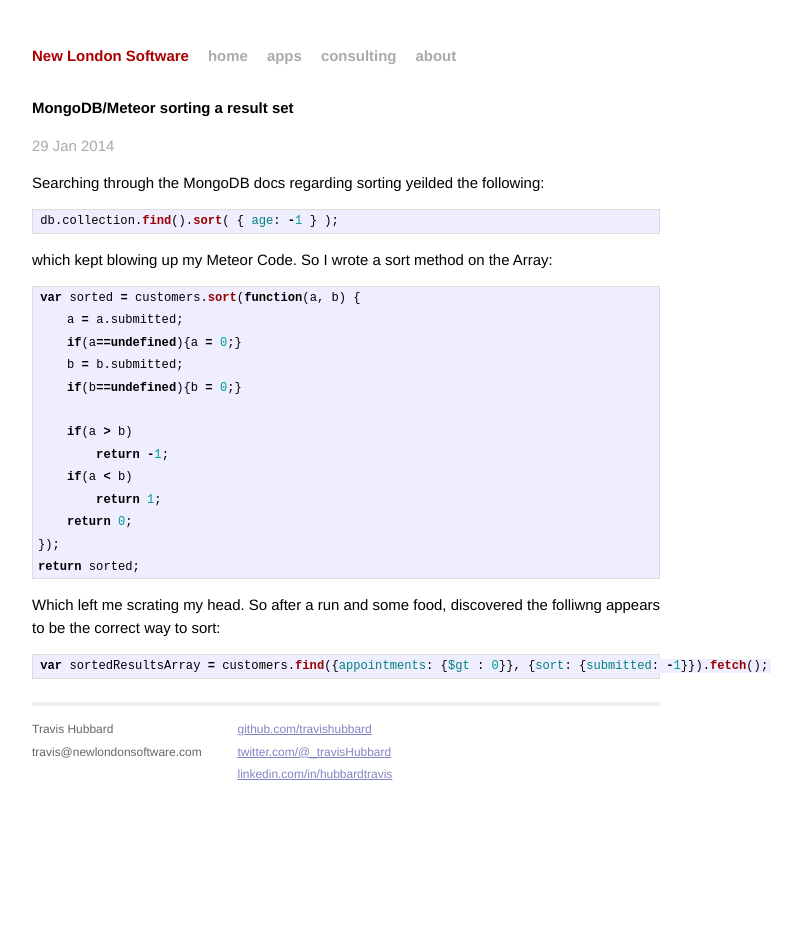
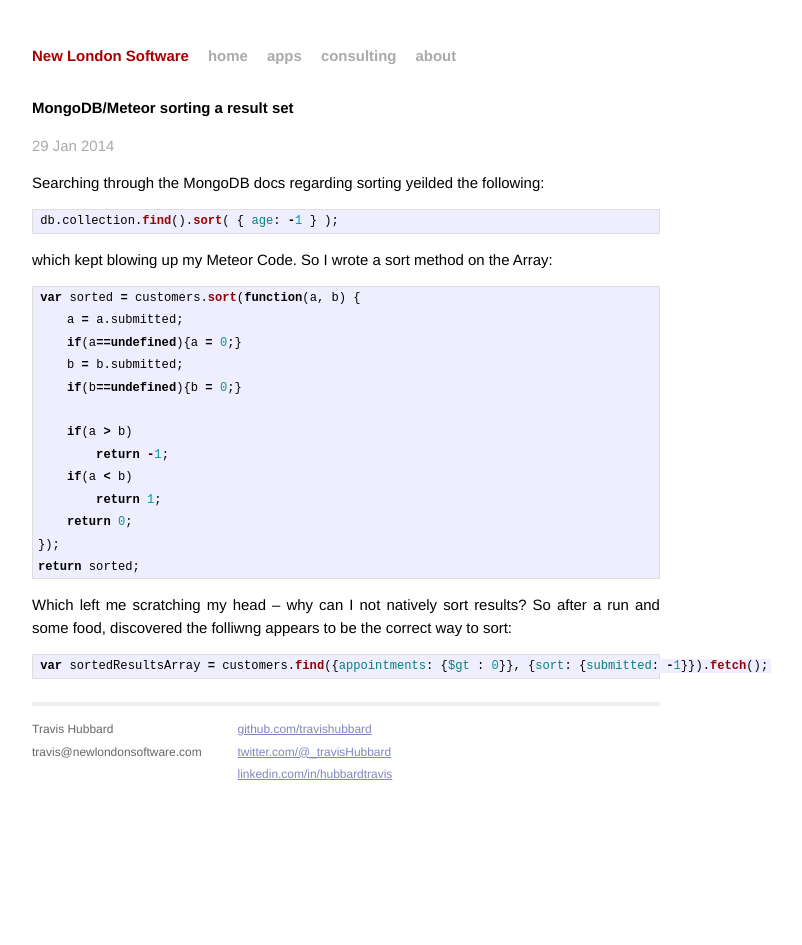
Before and after one commit to travishubbard/travishubbard.github.io, a Jekyll site: the page built from _posts/2014-01-29-mongodb-sort.markdown, in a window 1280 px wide. Shown: the whole page, without its empty margins (294-1096 px from the left). Built offline with Jekyll 4.4.1, drawn with Linux system fonts in a browser that asks for light colours; Markdown is read by kramdown in place of the engine named in the settings.

Commit message:
blog entry on sorting collection

```diff
--- a/_posts/2014-01-29-mongodb-sort.markdown
+++ b/_posts/2014-01-29-mongodb-sort.markdown
@@ -28,7 +28,7 @@
 return sorted;
 {% endhighlight %}
 
-Which left me scrating my head. So after a run and some food, discovered the folliwng appears to be the correct way to sort:
+Which left me scratching my head -- why can I not natively sort results? So after a run and some food, discovered the folliwng appears to be the correct way to sort:
 
 {% highlight javascript %}
 var sortedResultsArray = customers.find({appointments: {$gt : 0}}, {sort: {submitted: -1}}).fetch();
```
